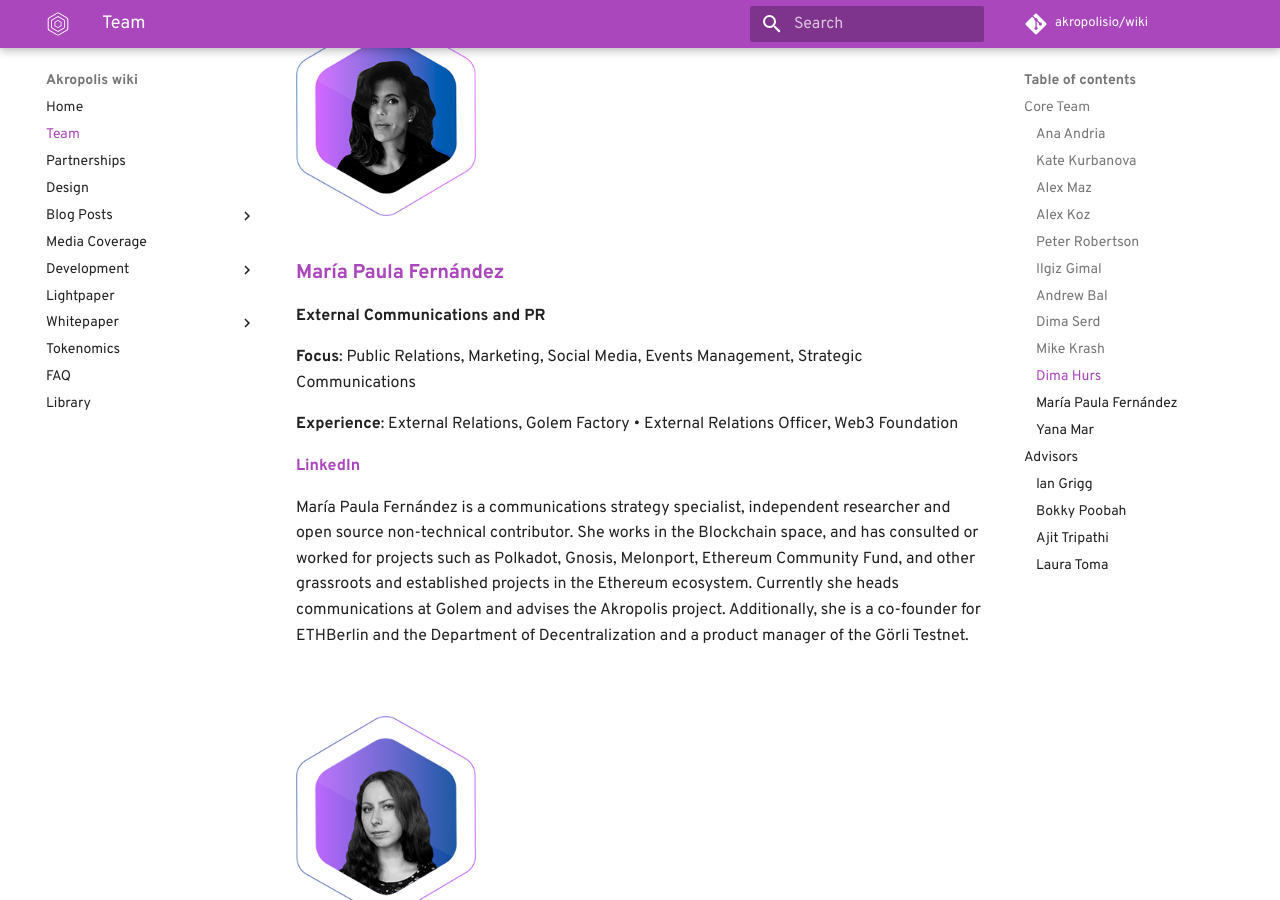
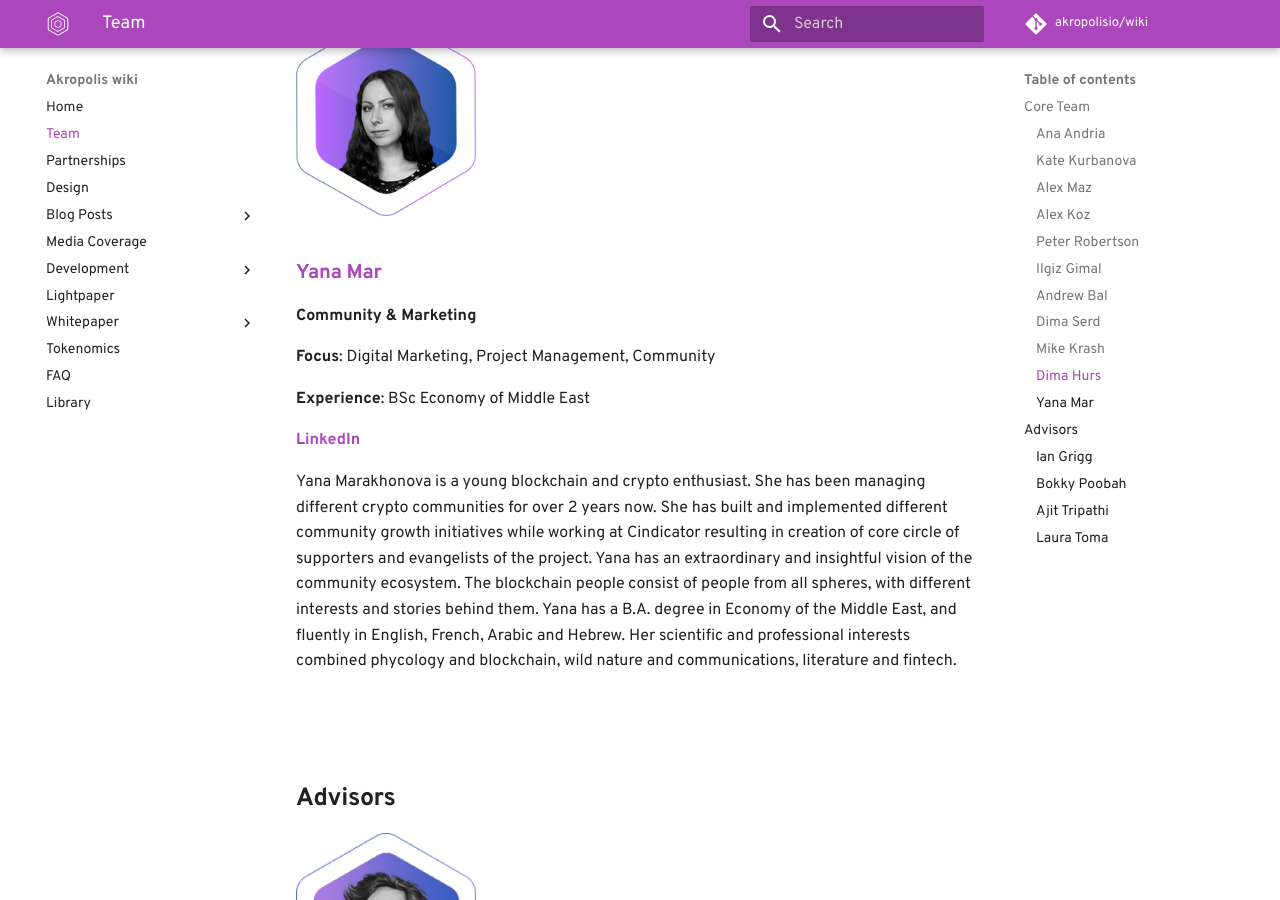
Before and after one commit to kaonone/wiki, an MkDocs documentation site: the page built from docs/team.md, in a window 1280 px wide and 900 px high, scrolled down 7100 px. Built offline with MkDocs 1.6.1 and Material for MkDocs 9.7.7, drawn with Linux system fonts in a browser that asks for light colours; some web fonts are replaced; comment, search, counter and statistics services are not loaded; old or Windows-style settings are respelled for this version of MkDocs.

Commit message:
Maria temp remove

```diff
--- a/docs/team.md
+++ b/docs/team.md
@@ -179,23 +179,6 @@
 
 </br>
 </br>
-<img src="/images/team/mpf@2x.png" width="180" alt="drawing" />
-
-### [**María Paula Fernández**](https://www.linkedin.com/in/maría-paula-fernández-a96a8034/)
-
-
-**External Communications and PR**
-
-**Focus**: Public Relations, Marketing, Social Media, Events Management, Strategic Communications
-
-**Experience**: External Relations, Golem Factory • External Relations Officer, Web3 Foundation
-
-[**LinkedIn**](https://www.linkedin.com/in/maría-paula-fernández-a96a8034/)
-
-María Paula Fernández is a communications strategy specialist, independent researcher and open source non-technical contributor. She works in the Blockchain space, and has consulted or worked for projects such as Polkadot, Gnosis, Melonport, Ethereum Community Fund,  and other grassroots and established projects in the Ethereum ecosystem. Currently she heads communications at Golem and advises the Akropolis project. Additionally, she is a co-founder for ETHBerlin and the Department of Decentralization and a product manager of the Görli Testnet.
-
-</br>
-</br>
 <img src="/images/team/yana@2x.png" width="180" alt="drawing" />
 
 ### [**Yana Mar**](https://www.linkedin.com/in/yana-marakhonova/)
```
